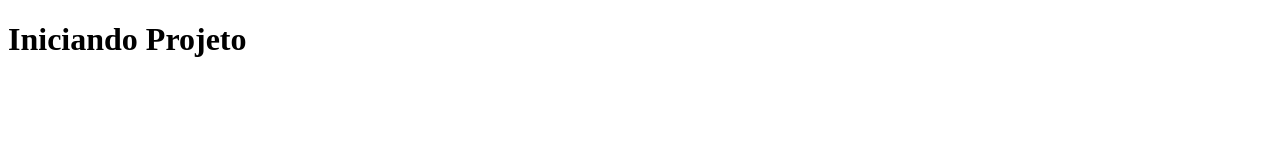
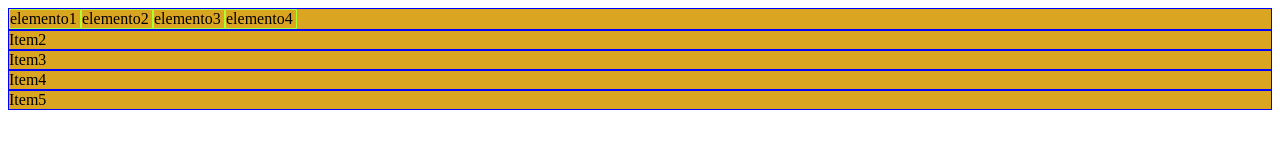
Before and after one commit to Taina333/projeto-novo, a plain HTML site: page index.html in a window 1280 px wide. Drawn offline with Linux system fonts and the light colour scheme.

Commit message:
bateria acabando

```diff
--- a/index.html
+++ b/index.html
@@ -3,9 +3,22 @@
 <head>
     <meta charset="UTF-8">
     <meta name="viewport" content="width=device-width, initial-scale=1.0">
+    <link rel="stylesheet" href="style.css">
     <title>Document</title>
 </head>
 <body>
-    <h1>Iniciando Projeto</h1>
+    <div class="container">
+        <div id="item1">
+            <div id="elemento1">elemento1</div>
+            <div id="elemento2">elemento2</div>
+            <div id="elemento3">elemento3</div>
+            <div id="elemento4">elemento4</div>
+        </div>
+
+        <div id="item2">Item2</div>
+        <div id="item3">Item3</div>
+        <div id="item4">Item4</div>
+        <div id="item5">Item5</div>
+    </div>
 </body>
 </html>
--- a/style.css
+++ b/style.css
@@ -0,0 +1,63 @@
+.container{
+    display: flex;
+    width: 100%;
+    height: 100%;
+    background-color: goldenrod;
+    flex-wrap: wrap;
+}
+
+#item1{
+    border: solid 1px blue;
+    height: 20%;
+    width: 100%;
+    display: flex;
+}
+
+#elemento1{
+    border: solid 1px greenyellow;
+    height: 100%;
+    width: 70px;
+}
+
+#elemento2{
+    border: solid 1px greenyellow;
+    height: 100%;
+    width: 70px;
+}
+
+#elemento3{
+    border: solid 1px greenyellow;
+    height: 100%;
+    width: 70px;
+}
+
+#elemento4{
+    border: solid 1px greenyellow;
+    height: 100%;
+    width: 70px;
+}
+
+
+#item2{
+    border: solid 1px blue;
+    height: 20%;
+    width: 100%;
+}
+
+#item3{
+    border: solid 1px blue;
+    height: 20%;
+    width: 100%;
+}
+
+#item4{
+    border: solid 1px blue;
+    height: 20%;
+    width: 100%;
+}
+
+#item5{
+    border: solid 1px blue;
+    height: 20%;
+    width: 100%;
+}
```
